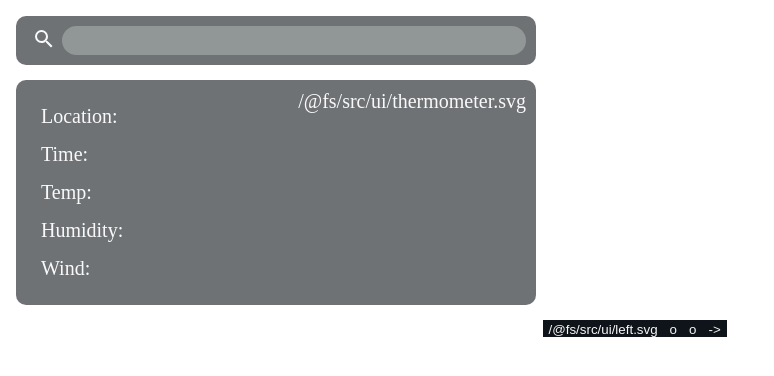
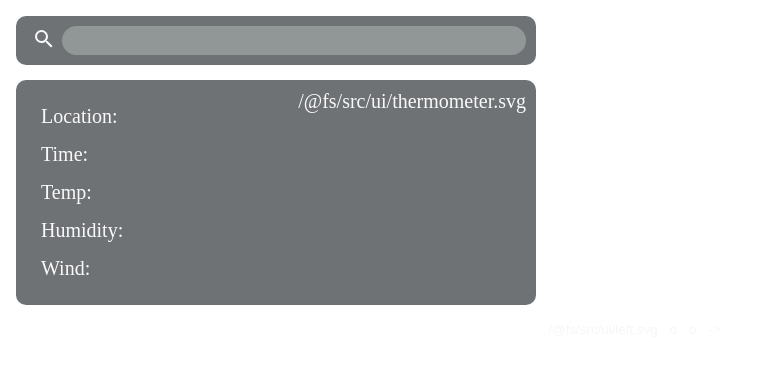
Before and after one commit to adamferrick/weather-app, a website built with webpack: page src/index.html in a window 1280 px wide. Shown: the whole page, without its empty margins (0-774 px from the left). Built offline with nearby package versions, Linux system fonts and the light colour scheme.

Commit message:
no slider background

```diff
--- a/src/style.css
+++ b/src/style.css
@@ -96,6 +96,5 @@ input {
 
 .slider-navigation {
     color: var(--foreground);
-    background-color: var(--background);
     margin: auto;
 }
```
